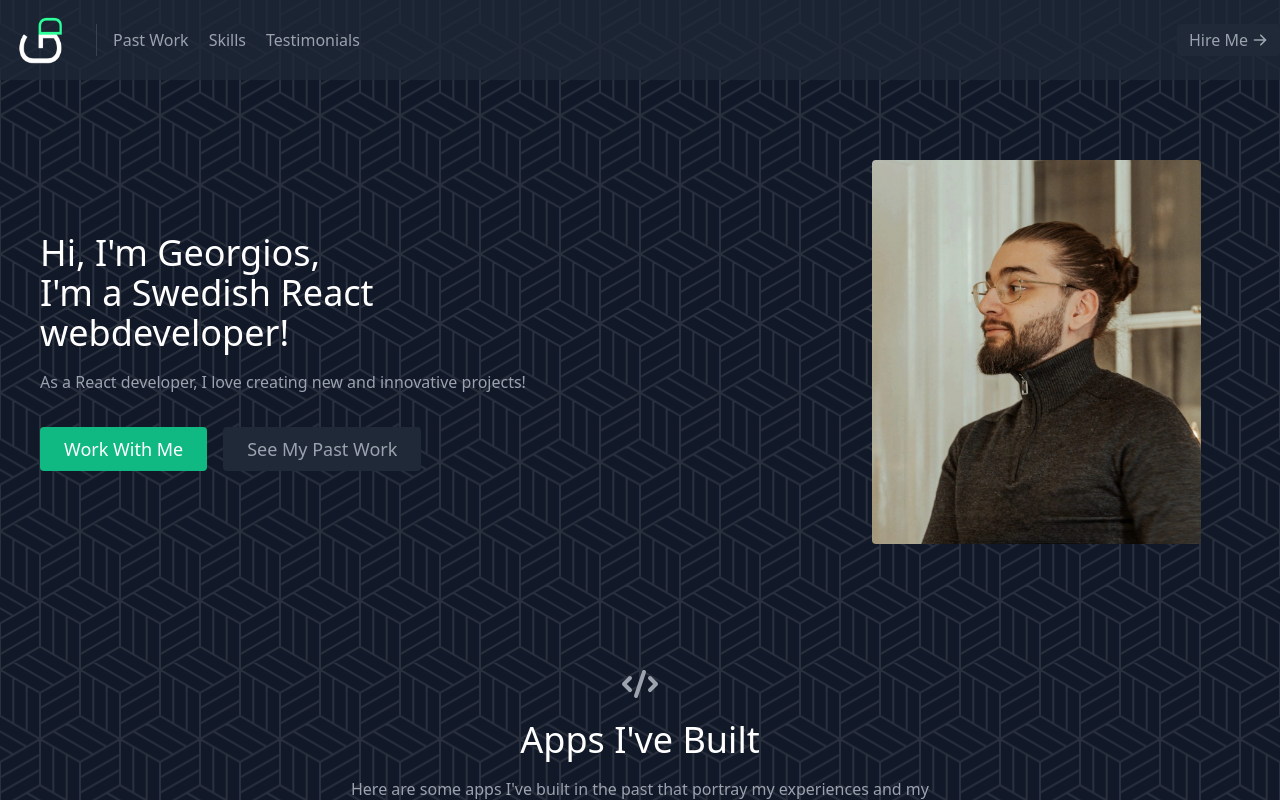
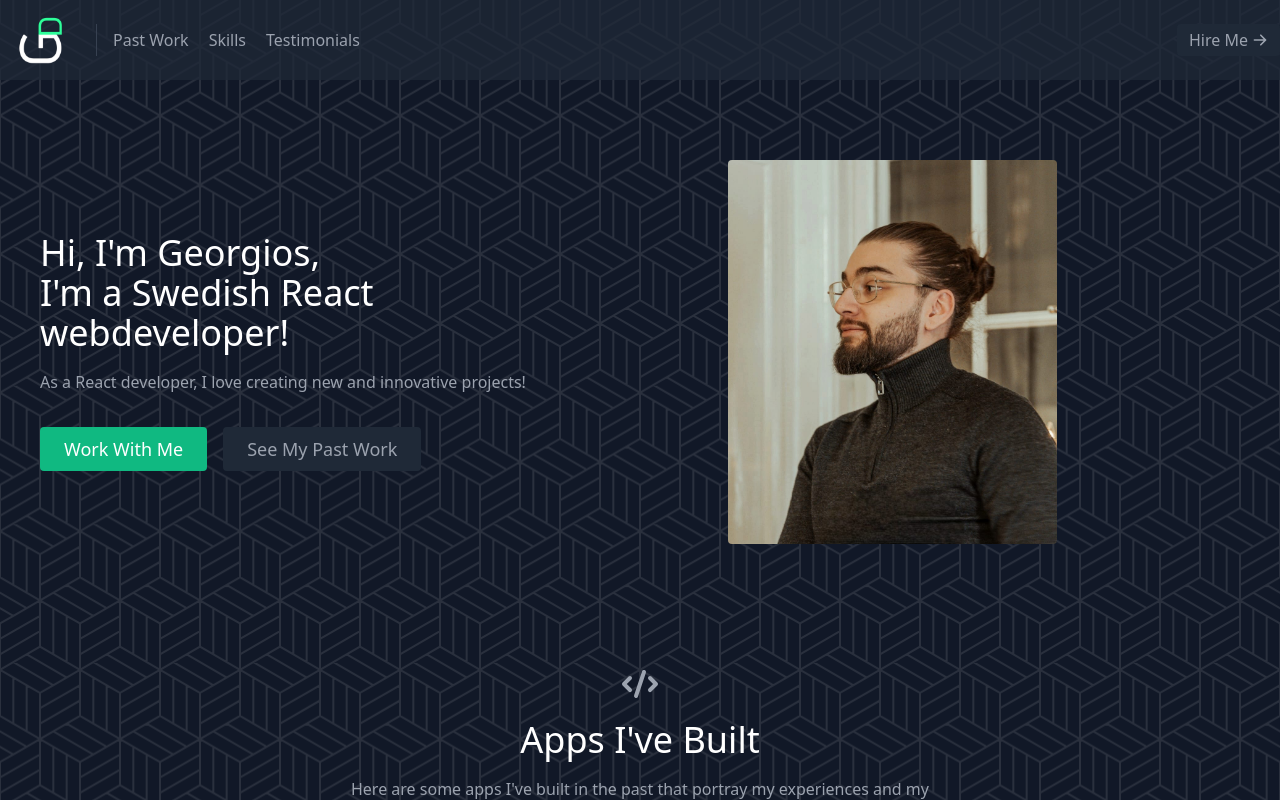
Before and after one commit to Georgios-D/my-portfolio, a React (Create React App) app: page / in a window 1280 px wide. Shown: the top 800 px of the page. Built offline with nearby package versions, Linux system fonts and the light colour scheme.

Commit message:
changed minor bugs

```diff
--- a/src/components/About.js
+++ b/src/components/About.js
@@ -31,7 +31,7 @@ export default function About() {
                 </div>
                 <div className="lg:max-w-lg lg:w-full md:w-1/2 w-5/6">
                     <img
-                        className="h-96 mx-36 object-cover object-center rounded"
+                        className="h-96  object-cover object-center rounded"
                         alt="hero"
                         src="./Profil.jpg"
                     />
```
